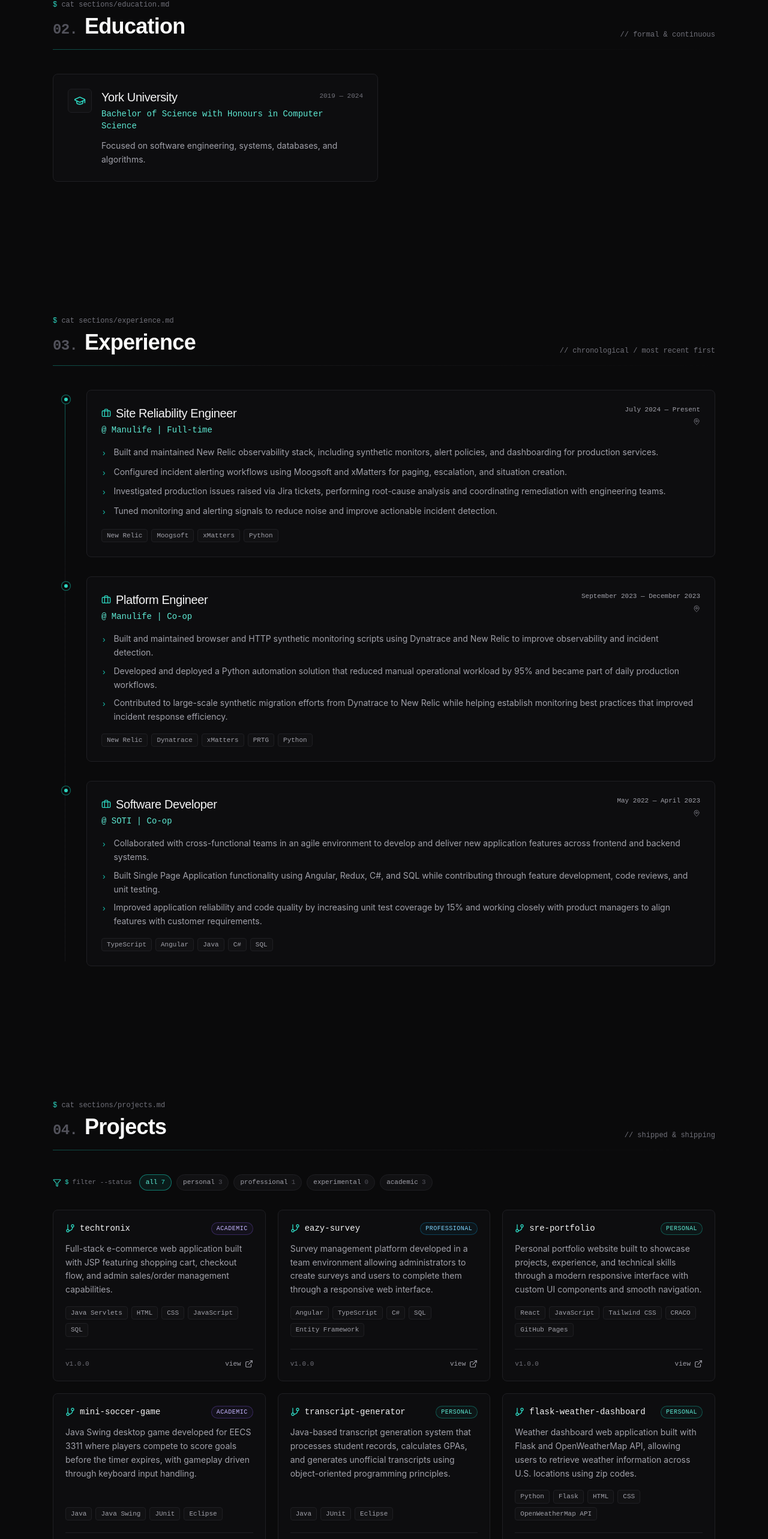
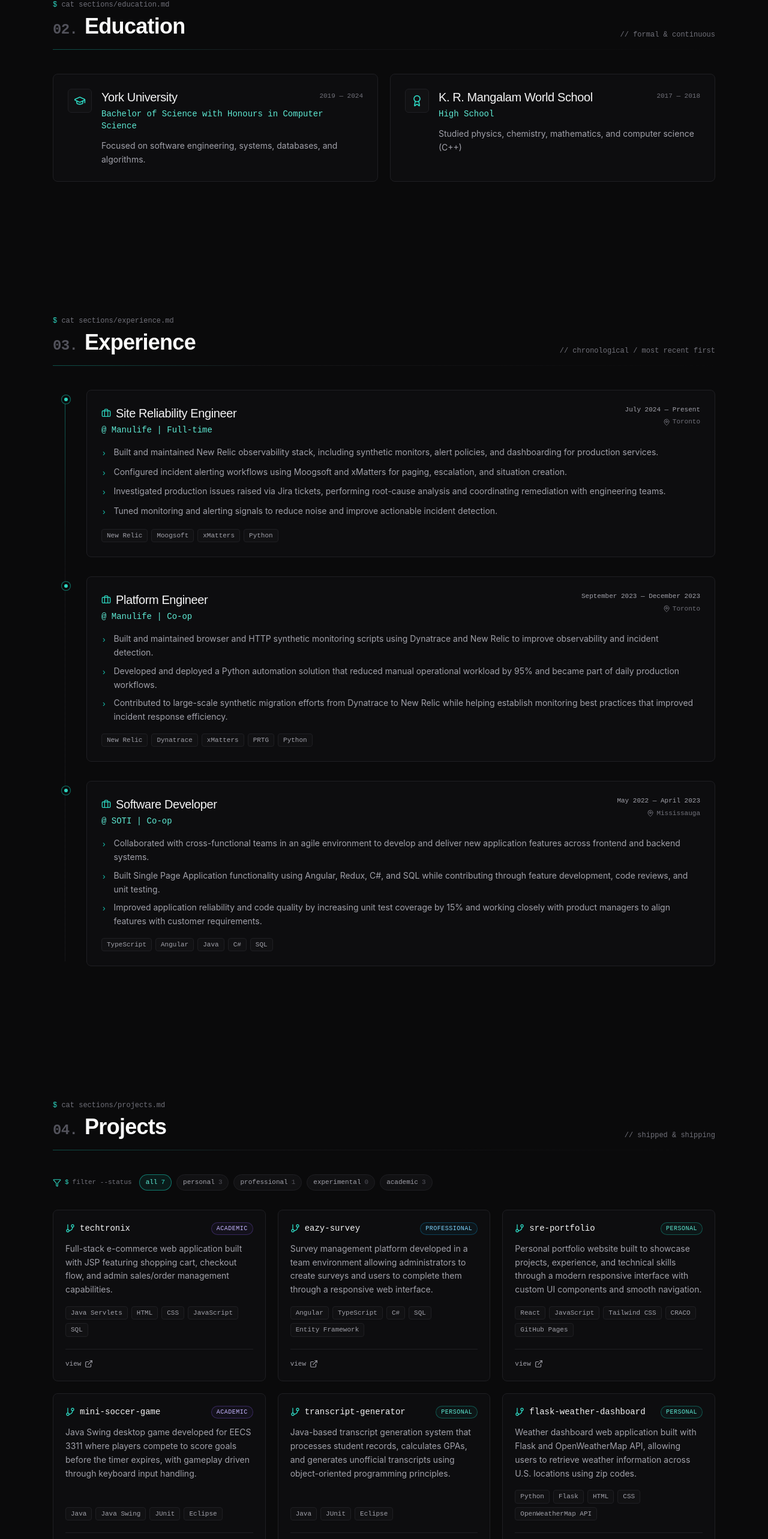
Before and after one commit to dhingranishaant/portfolio-react, a React (Create React App) app in the folder sre-portfolio/: page / in a window 1280 px wide. Shown: the part 1897-4463 px from the top of the page at 60% size. Built offline with nearby package versions, Linux system fonts and the light colour scheme.

Commit message:
added-highschool-and-removed-v1.0.0

```diff
--- a/sre-portfolio/src/components/Projects.jsx
+++ b/sre-portfolio/src/components/Projects.jsx
@@ -123,9 +123,6 @@ const Projects = () => {
                             </div>
 
                             <div className="mt-5 pt-4 border-t border-[#1f1f23] flex items-center justify-between">
-                                <span className="mono text-[11px] text-zinc-500">
-                                    v1.0.0
-                                </span>
                                 <span className="inline-flex items-center gap-1.5 mono text-[11px] text-zinc-400 group-hover:text-teal-300 transition-colors">
                                     view
                                     <ExternalLink className="w-3.5 h-3.5" />
--- a/sre-portfolio/src/data/mock.js
+++ b/sre-portfolio/src/data/mock.js
@@ -42,6 +42,7 @@ export const experience = [
     company: "Manulife | Full-time",
     role: "Site Reliability Engineer",
     period: "July 2024 — Present",
+    location: "Toronto",
     bullets: [
       "Built and maintained New Relic observability stack, including synthetic monitors, alert policies, and dashboarding for production services.",
       "Configured incident alerting workflows using Moogsoft and xMatters for paging, escalation, and situation creation.",
@@ -54,6 +55,7 @@ export const experience = [
     company: "Manulife | Co-op",
     role: "Platform Engineer",
     period: "September 2023 — December 2023",
+    location: "Toronto",
     bullets: [
       "Built and maintained browser and HTTP synthetic monitoring scripts using Dynatrace and New Relic to improve observability and incident detection.",
       "Developed and deployed a Python automation solution that reduced manual operational workload by 95% and became part of daily production workflows.",
@@ -65,6 +67,7 @@ export const experience = [
     company: "SOTI | Co-op",
     role: "Software Developer",
     period: "May 2022 — April 2023",
+    location: "Mississauga",
     bullets: [
       "Collaborated with cross-functional teams in an agile environment to develop and deliver new application features across frontend and backend systems.",
       "Built Single Page Application functionality using Angular, Redux, C#, and SQL while contributing through feature development, code reviews, and unit testing.",
@@ -81,6 +84,13 @@ export const education = [
     period: "2019 — 2024",
     details:
       "Focused on software engineering, systems, databases, and algorithms.",
+  },
+  {
+    school: "K. R. Mangalam World School",
+    degree: "High School",
+    period: "2017 — 2018",
+    details:
+      "Studied physics, chemistry, mathematics, and computer science (C++)",
   },
 ];
 
```
